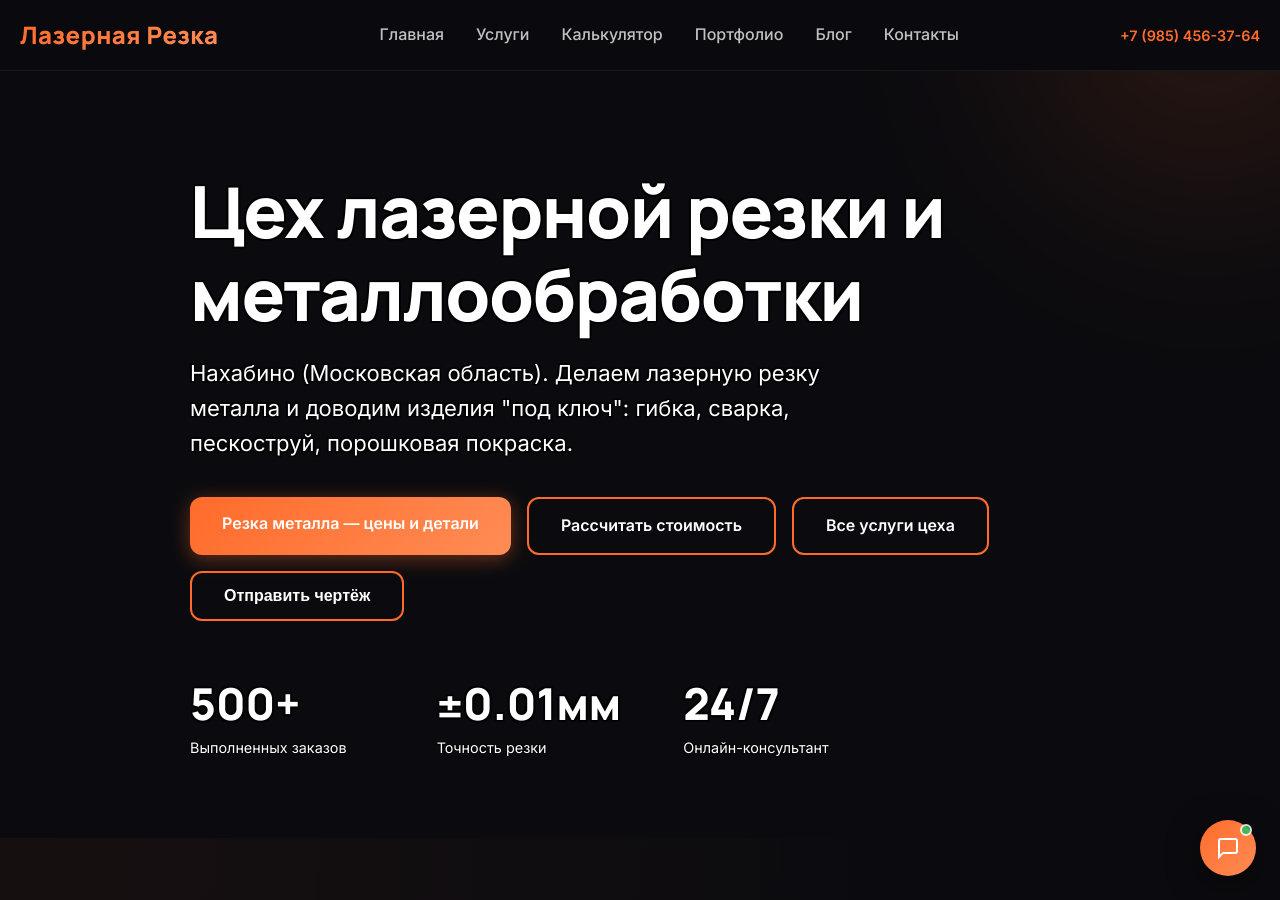
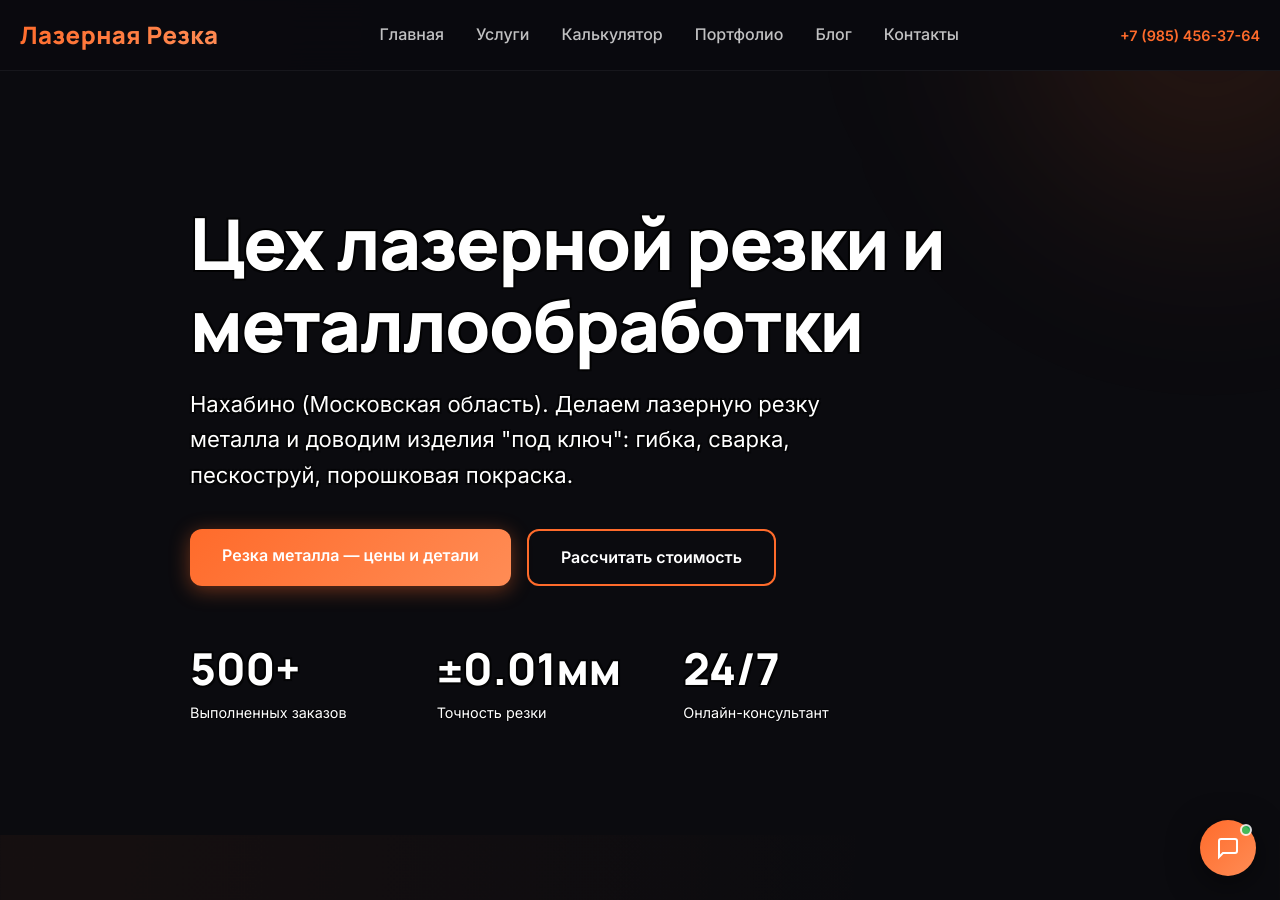
Before and after one commit to kaylas000/lazer-rezka, a Jekyll site: the page built from index.html, in a window 1280 px wide and 900 px high. Built offline with Jekyll 4.4.1, drawn with Linux system fonts in a browser that asks for light colours.

Commit message:
Reduce hero CTA to two buttons
Made-with: Cursor

```diff
--- a/index.html
+++ b/index.html
@@ -18,8 +18,6 @@ keywords: "лазерная резка металла, лазерная резк
       <div class="hero-cta">
         <a href="/services/metal/" class="btn btn-primary">Резка металла — цены и детали</a>
         <a href="/calculator/" class="btn btn-secondary">Рассчитать стоимость</a>
-        <a href="/services/" class="btn btn-secondary">Все услуги цеха</a>
-        <button class="btn btn-secondary" onclick="document.getElementById('contactForm').scrollIntoView({behavior:'smooth'})">Отправить чертёж</button>
       </div>
 
       <div class="hero-stats">
```
